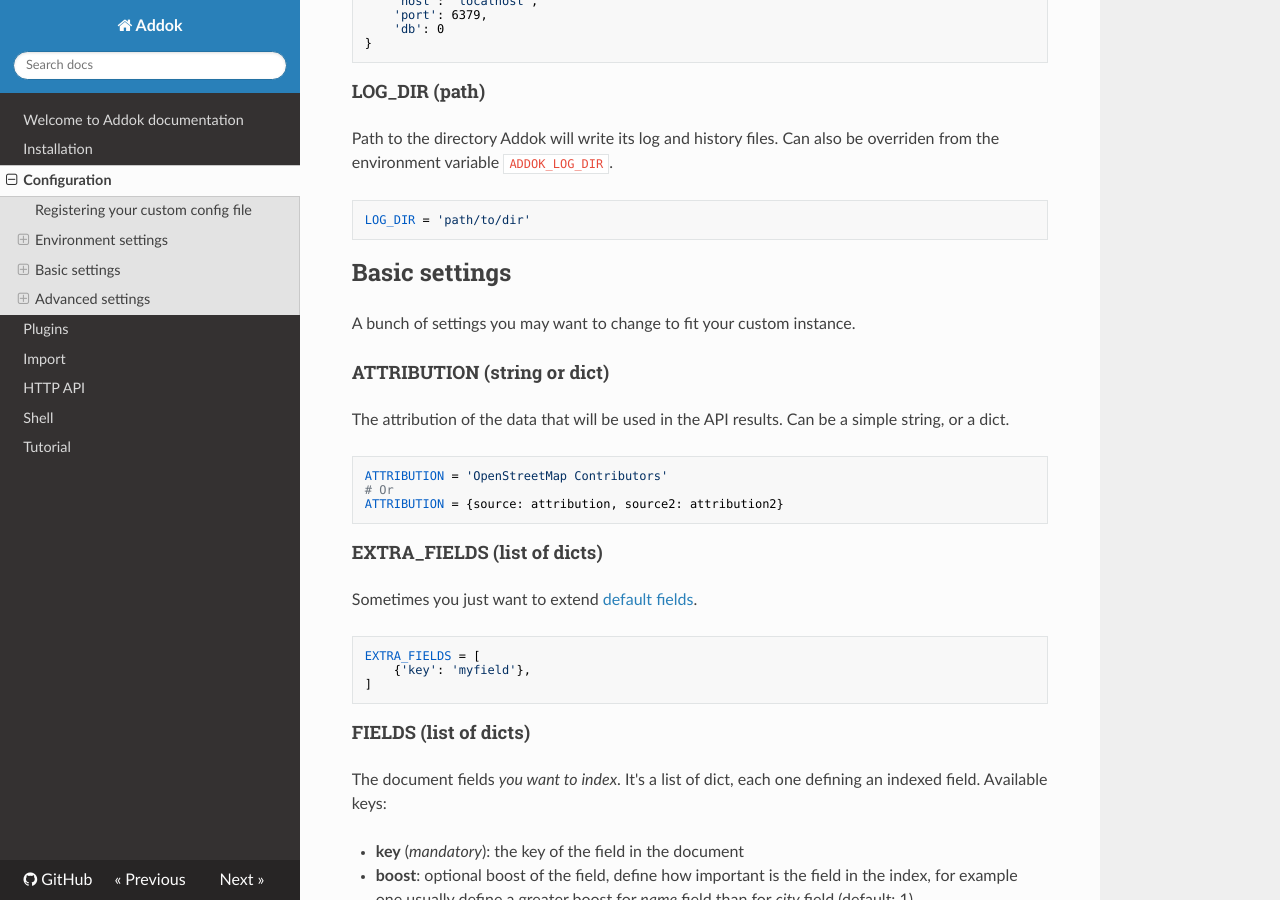
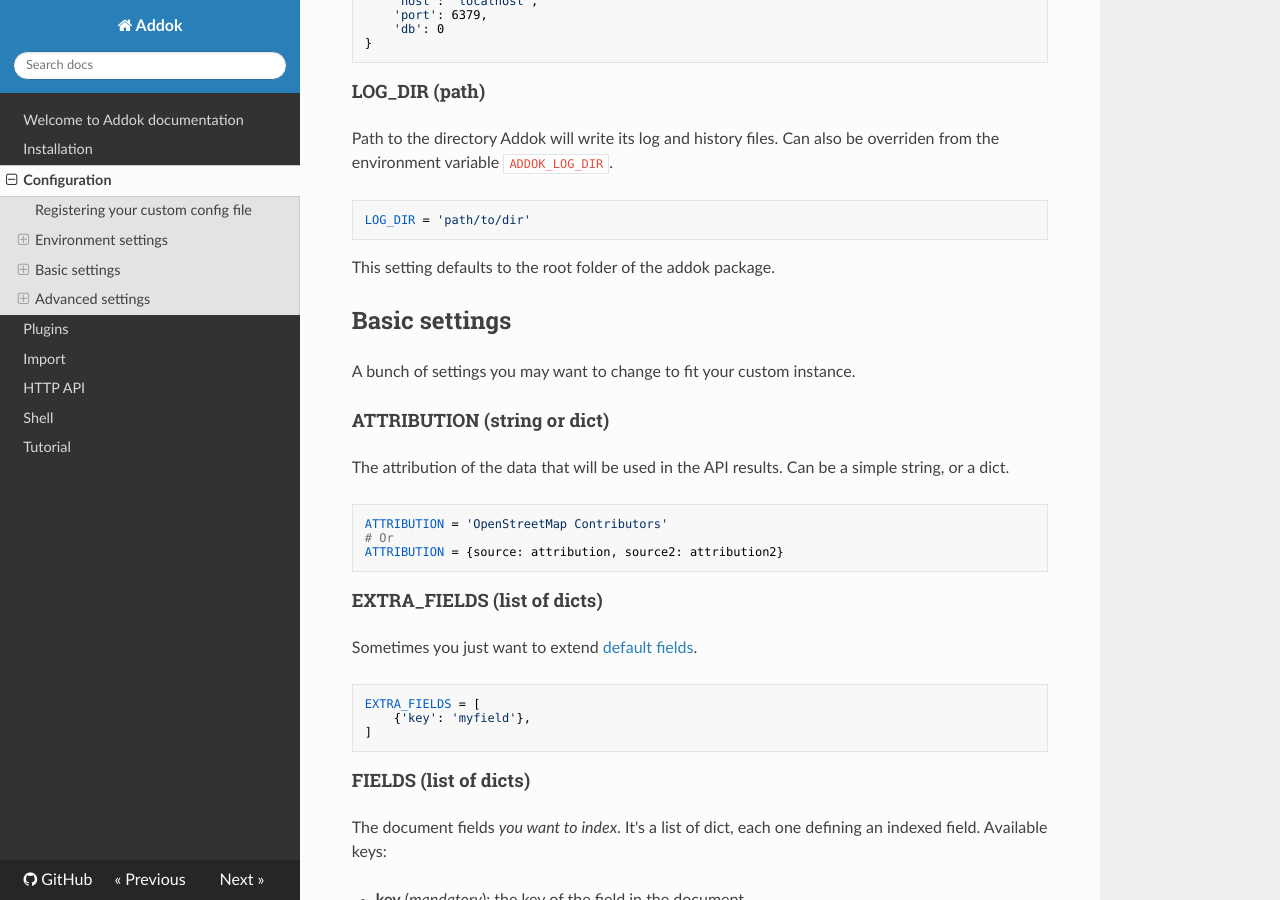
Before and after one commit to addok/addok, an MkDocs documentation site: the page built from docs/config.md, in a window 1280 px wide and 900 px high, scrolled down 721 px. Built offline with MkDocs 1.6.1, drawn with Linux system fonts in a browser that asks for light colours; nearby versions of some CDN libraries; old or Windows-style settings are respelled for this version of MkDocs.

Commit message:
Specify the default value of the LOG_DIR settings

```diff
--- a/docs/config.md
+++ b/docs/config.md
@@ -34,6 +34,8 @@ Path to the directory Addok will write its log and history files. Can also
 be overriden from the environment variable `ADDOK_LOG_DIR`.
 
     LOG_DIR = 'path/to/dir'
+
+This setting defaults to the root folder of the addok package.
 
 
 ## Basic settings
```
